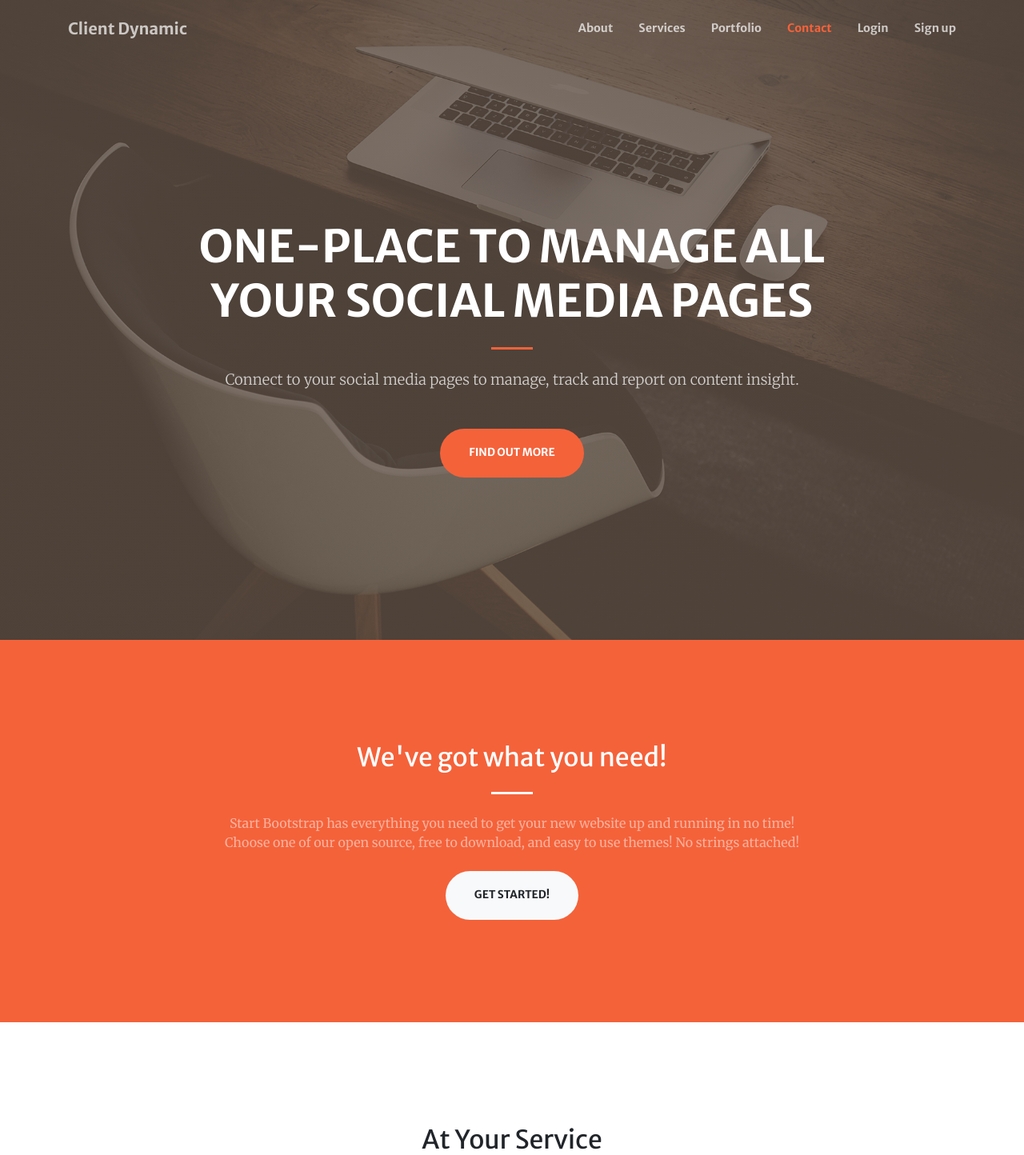
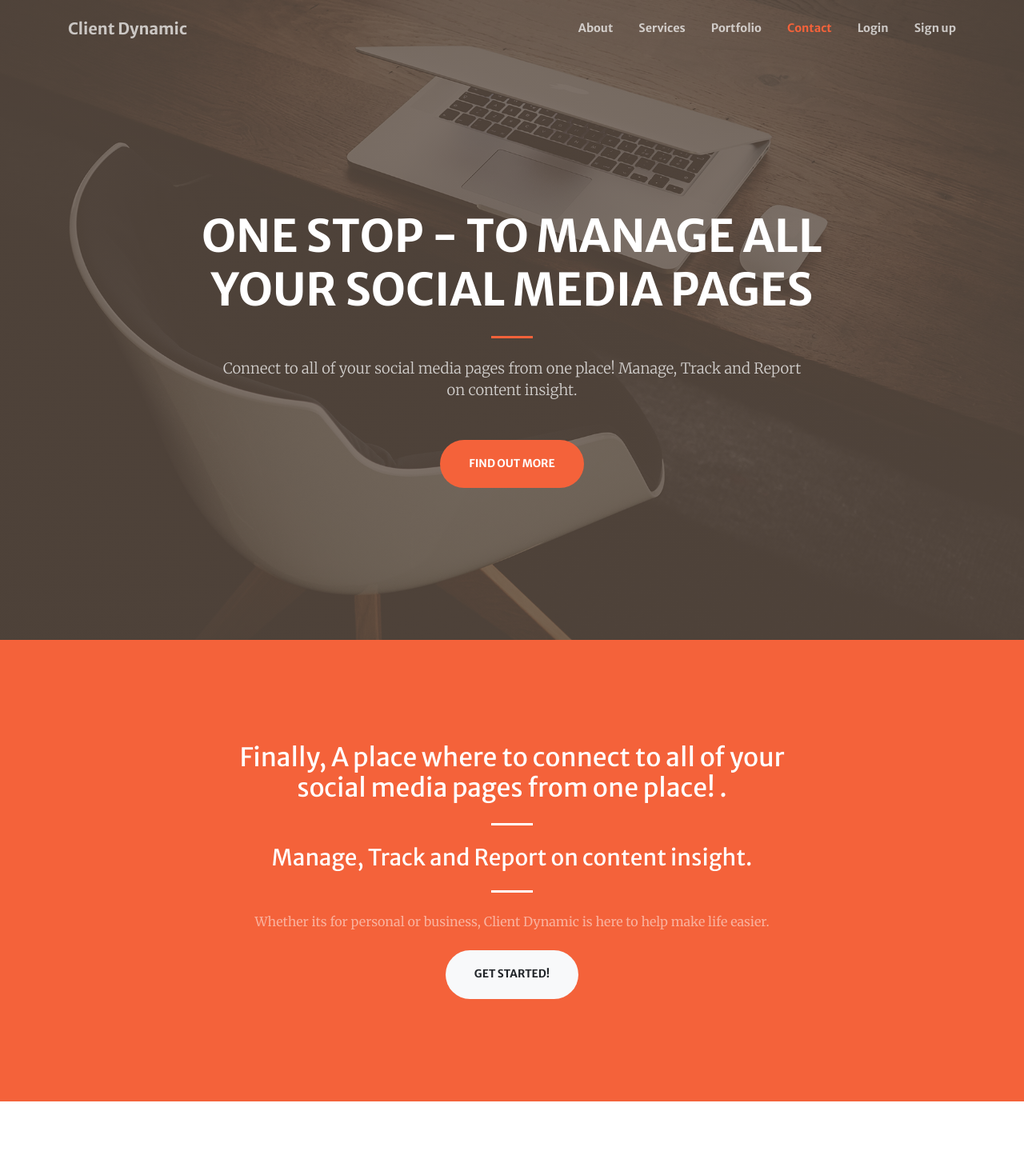
Before and after one commit to vladyslavnUA/client-dynamic, a Django app: page / in a window 1280 px wide. Shown: the top 1444 px of the page at 80% size. Run offline with Django 3.2, Linux system fonts and the light colour scheme; some libraries are stand-ins or nearby versions.

Commit message:
frontend html

```diff
--- a/clients/templates/clients/dashboard.html
+++ b/clients/templates/clients/dashboard.html
@@ -171,7 +171,7 @@
             <div class="card card-tasks">
               <div class="card-header ">
                 <h6 class="title d-inline">Tasks(5)</h6>
-                <p class="card-category d-inline">today</p>
+                <p class="card-category d-inline">Today</p>
                 <div class="dropdown">
                   <button type="button" class="btn btn-link dropdown-toggle btn-icon" data-toggle="dropdown">
                     <i class="tim-icons icon-settings-gear-63"></i>
--- a/clients/templates/clients/index.html
+++ b/clients/templates/clients/index.html
@@ -50,11 +50,11 @@
             <div class="container h-100">
                 <div class="row h-100 align-items-center justify-content-center text-center">
                     <div class="col-lg-10 align-self-end">
-                        <h1 class="text-uppercase text-white font-weight-bold">One-place to manage all your social media pages</h1>
+                        <h1 class="text-uppercase text-white font-weight-bold">One Stop - to manage all your social media pages</h1>
                         <hr class="divider my-4" />
                     </div>
                     <div class="col-lg-8 align-self-baseline">
-                        <p class="text-white-75 font-weight-light mb-5">Connect to your social media pages to manage, track and report on content insight.</p>
+                        <p class="text-white-75 font-weight-light mb-5">Connect to all of your social media pages from one place! Manage, Track and Report on content insight.</p>
                         <a class="btn btn-primary btn-xl js-scroll-trigger" href="#about">Find Out More</a>
                     </div>
                 </div>
@@ -65,9 +65,11 @@
             <div class="container">
                 <div class="row justify-content-center">
                     <div class="col-lg-8 text-center">
-                        <h2 class="text-white mt-0">We've got what you need!</h2>
+                        <h2 class="text-white mt-0">Finally, A place where to connect to all of your social media pages from one place! .</h2>
                         <hr class="divider light my-4" />
-                        <p class="text-white-50 mb-4">Start Bootstrap has everything you need to get your new website up and running in no time! Choose one of our open source, free to download, and easy to use themes! No strings attached!</p>
+                        <h3 class="text-white mt-0">Manage, Track and Report on content insight.</h3>
+                        <hr class="divider light my-4" />
+                        <p class="text-white-50 mb-4">Whether its for personal or business, Client Dynamic is here to help make life easier.  </p>
                         {% if not user.is_authenticated %}
                         <a class="btn btn-light btn-xl js-scroll-trigger" href="{% url 'login' %}">Get Started!</a>
                         {% else %}
```
Also changed, not shown: db.sqlite3.
